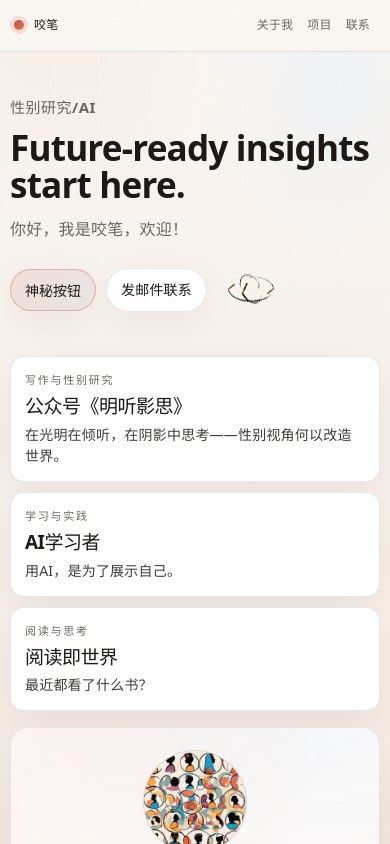
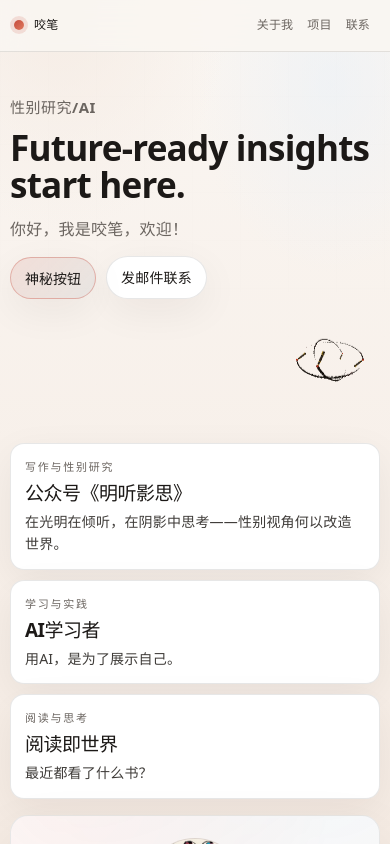
Before and after one commit to yaobi07/yaobiprofile, a React (Vite) app: page / in a window 390 px wide. Shown: the top 844 px of the page. Built offline with nearby package versions, Linux system fonts and the light colour scheme.

Commit message:
fix: absolute-position GIF in heroCopy center-right, restore layout
Co-Authored-By: Claude Sonnet 4.6 <noreply@anthropic.com>

```diff
--- a/src/App.css
+++ b/src/App.css
@@ -121,6 +121,7 @@
 
 .heroCopy {
   padding: 18px 6px 18px 0;
+  position: relative;
 }
 
 .eyebrow {
@@ -131,16 +132,19 @@
 }
 
 .ctaRowBuddy {
-  display: inline-flex;
+  position: absolute;
+  right: 0;
+  top: 50%;
+  transform: translateY(-50%);
+  display: flex;
   align-items: center;
-  flex-shrink: 0;
-  margin-left: auto;
+  justify-content: center;
   animation: ctaBuddyBob 2.8s ease-in-out infinite;
 }
 
 .heroGif {
-  width: 88px;
-  height: 88px;
+  width: 130px;
+  height: 130px;
   object-fit: contain;
 }
 
@@ -369,13 +373,18 @@
   align-items: center;
 }
 
-@media (max-width: 520px) {
+@media (max-width: 900px) {
   .ctaRowBuddy {
-    margin-left: 0;
+    position: static;
+    transform: none;
+    display: flex;
+    justify-content: flex-end;
+    margin-top: 12px;
   }
+
   .heroGif {
-    width: 68px;
-    height: 68px;
+    width: 100px;
+    height: 100px;
   }
 }
 
--- a/src/App.tsx
+++ b/src/App.tsx
@@ -463,9 +463,9 @@ function App() {
                   <a className="btn" href={`mailto:${profile.contact.email}`}>
                     发邮件联系
                   </a>
-                  <div className="ctaRowBuddy" aria-hidden="true">
-                    <img className="heroGif" src="/bibi.gif" alt="" />
-                  </div>
+                </div>
+                <div className="ctaRowBuddy" aria-hidden="true">
+                  <img className="heroGif" src="/bibi.gif" alt="" />
                 </div>
               </div>
 
```
